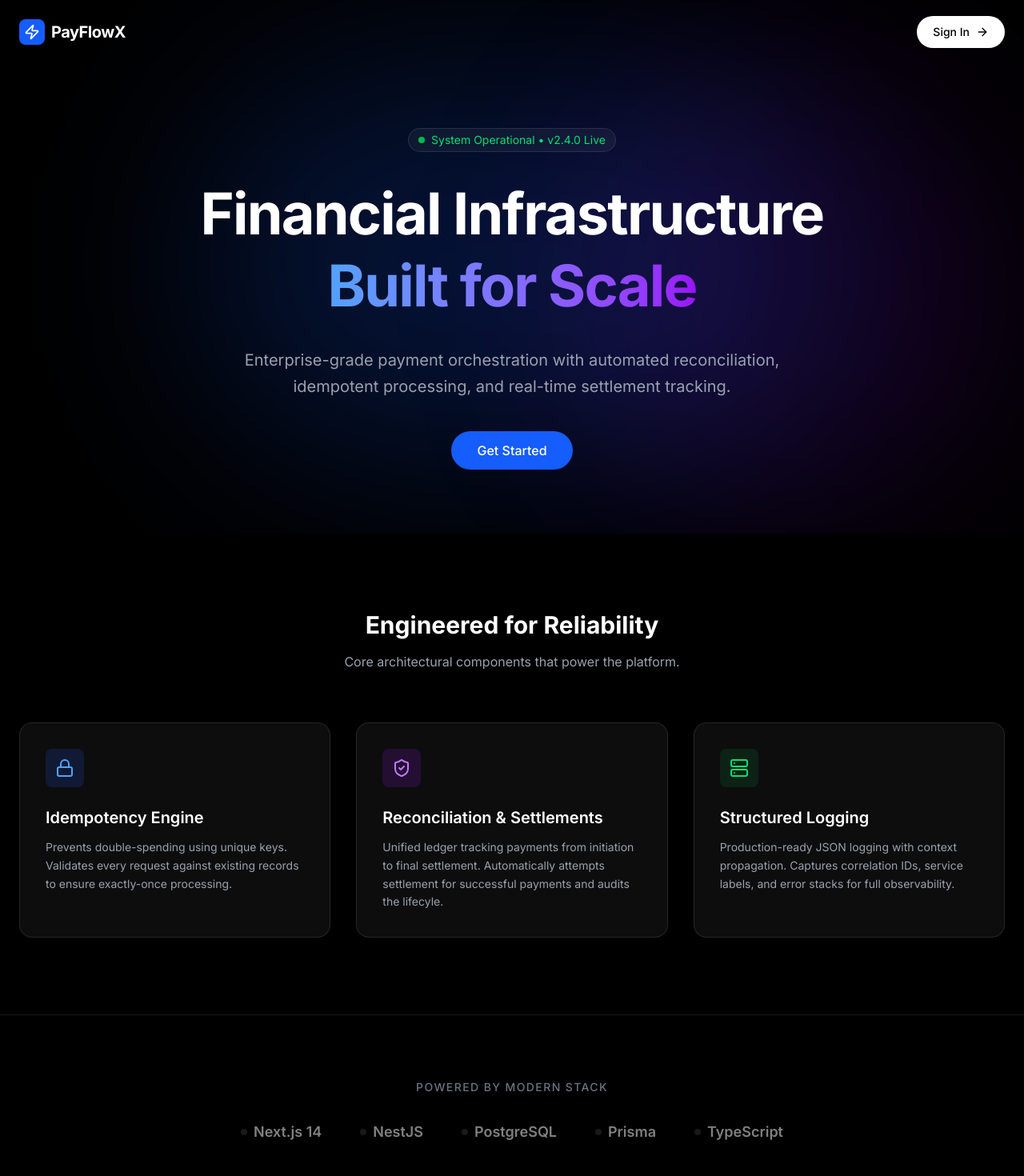
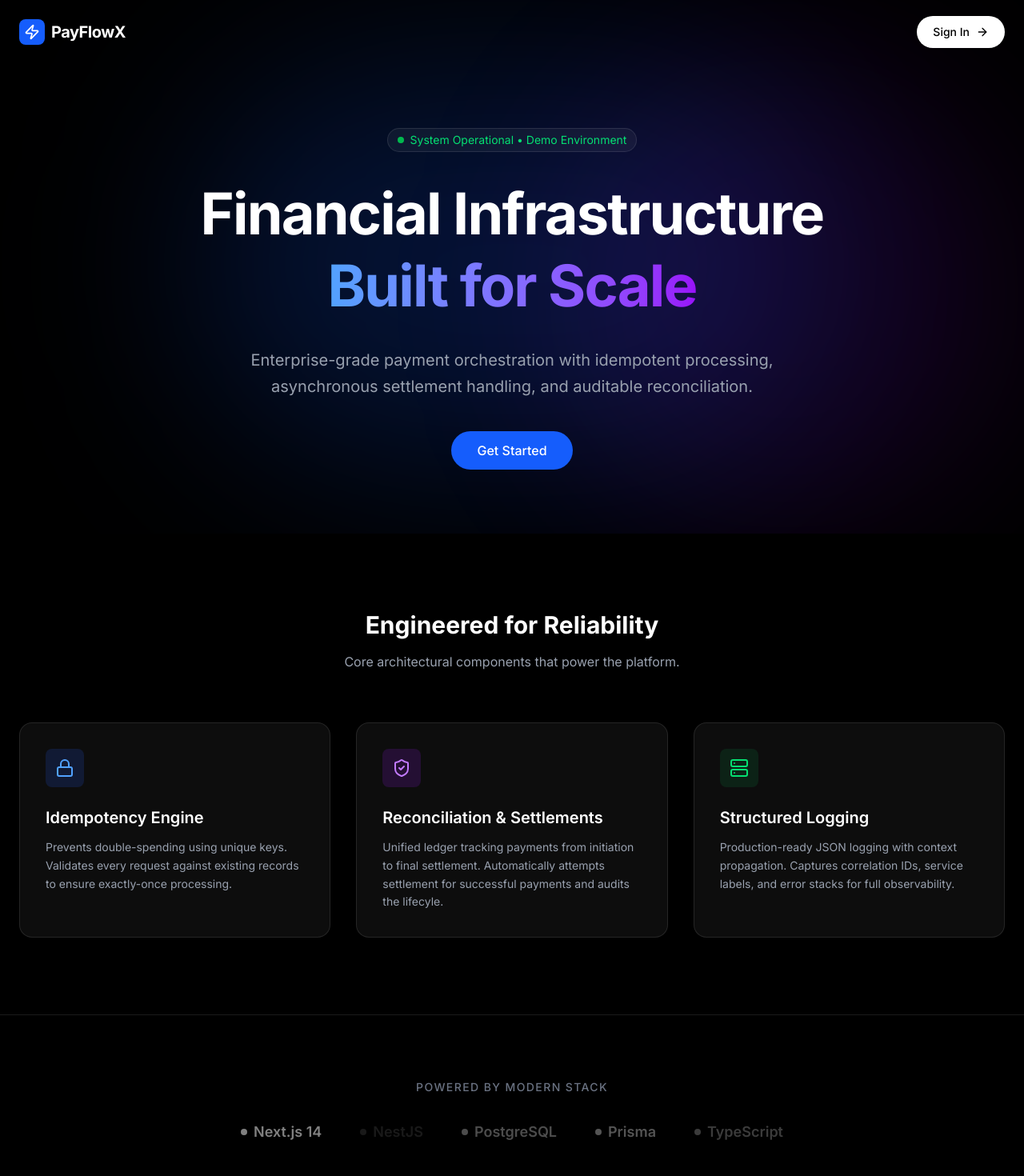
Before and after one commit to Kashinath-Kesale/payflowx, a Next.js app in the folder frontend/: page / in a window 1280 px wide. Shown: the top 1470 px of the page at 80% size. Built offline with nearby package versions, Linux system fonts and the light colour scheme.

Commit message:
Enhance dashboard UI and update landing page

```diff
--- a/frontend/src/app/(dashboard)/dashboard/page.tsx
+++ b/frontend/src/app/(dashboard)/dashboard/page.tsx
@@ -49,7 +49,8 @@ export default function Dashboard() {
 
   return (
     <div className="p-8">
-      <h1 className="text-2xl font-bold mb-6">Dashboard Overview</h1>
+      <h1 className="text-2xl font-bold text-gray-900">Financial Overview</h1>
+      <p className="text-gray-500 mt-1 mb-6">Real-time insights into your payment flows.</p>
 
       <div className="grid grid-cols-1 md:grid-cols-2 lg:grid-cols-4 gap-6">
         {/* Revenue Card */}
--- a/frontend/src/app/(dashboard)/payments/page.tsx
+++ b/frontend/src/app/(dashboard)/payments/page.tsx
@@ -109,16 +109,17 @@ export default function PaymentsPage() {
     return (
         <ProtectedRoute>
             <div className="max-w-6xl mx-auto">
-                <div className="flex justify-between items-center mb-8">
-                    <h1 className="text-2xl font-bold text-gray-900">Payments</h1>
+                <div className="flex flex-col mb-8">
+                    <h1 className="text-2xl font-bold text-gray-900">Transaction Management</h1>
+                    <p className="text-gray-500 mt-1">Create new payments and view transaction history.</p>
                 </div>
 
                 {/* Create Payment Card */}
                 <div className="bg-white p-6 rounded-xl shadow-sm border border-gray-100 mb-8">
                     <h2 className="text-sm font-semibold text-gray-700 mb-4 uppercase tracking-wider">Create New Payment</h2>
-                    <div className="flex gap-4">
+                    <div className="flex flex-col sm:flex-row gap-4">
                         <select
-                            className="flex-1 border border-gray-300 rounded-lg px-4 py-2 focus:ring-2 focus:ring-blue-500 focus:border-transparent outline-none transition-all bg-white"
+                            className="w-full sm:flex-1 border border-gray-300 rounded-lg px-4 py-2 focus:ring-2 focus:ring-blue-500 focus:border-transparent outline-none transition-all bg-white"
                             value={merchantId}
                             onChange={(e) => setMerchantId(e.target.value)}
                         >
@@ -134,14 +135,14 @@ export default function PaymentsPage() {
                             placeholder="Amount (₹)"
                             type="number"
                             min="1"
-                            className="w-48 border border-gray-300 rounded-lg px-4 py-2 focus:ring-2 focus:ring-blue-500 focus:border-transparent outline-none transition-all"
+                            className="w-full sm:w-48 border border-gray-300 rounded-lg px-4 py-2 focus:ring-2 focus:ring-blue-500 focus:border-transparent outline-none transition-all"
                             value={amount}
                             onChange={(e) => setAmount(e.target.value)}
                         />
                         <button
                             onClick={createPayment}
                             disabled={loading}
-                            className="bg-gray-900 text-white px-6 py-2 rounded-lg font-medium hover:bg-gray-800 transition-colors disabled:opacity-50"
+                            className="w-full sm:w-auto bg-gray-900 text-white px-6 py-2 rounded-lg font-medium hover:bg-gray-800 transition-colors disabled:opacity-50"
                         >
                             {loading ? 'Processing...' : 'Create Payment'}
                         </button>
--- a/frontend/src/app/(dashboard)/reconciliation/page.tsx
+++ b/frontend/src/app/(dashboard)/reconciliation/page.tsx
@@ -40,8 +40,11 @@ export default function ReconciliationPage() {
   return (
     <ProtectedRoute>
       <div className="max-w-6xl mx-auto">
-        <div className="flex items-center justify-between mb-8">
-          <h1 className="text-2xl font-bold text-gray-900">Reconciliation</h1>
+        <div className="flex flex-col md:flex-row md:items-center justify-between gap-4 mb-8">
+          <div>
+            <h1 className="text-2xl font-bold text-gray-900">Discrepancy Analysis</h1>
+            <p className="text-gray-500 mt-1">Audit report ensuring financial correctness.</p>
+          </div>
           <div className="relative group">
             <button
               onClick={fetchData}
--- a/frontend/src/app/(dashboard)/settlements/page.tsx
+++ b/frontend/src/app/(dashboard)/settlements/page.tsx
@@ -51,8 +51,11 @@ export default function SettlementsPage() {
     return (
         <ProtectedRoute>
             <div className="max-w-6xl mx-auto">
-                <div className="flex justify-between items-center mb-8">
-                    <h1 className="text-2xl font-bold text-gray-900">Settlements</h1>
+                <div className="flex flex-col md:flex-row md:items-center justify-between gap-4 mb-8">
+                    <div>
+                        <h1 className="text-2xl font-bold text-gray-900">Settlement Batches</h1>
+                        <p className="text-gray-500 mt-1">Track payouts and bank transfer statuses.</p>
+                    </div>
                     <div className="relative group">
                         <button
                             onClick={processSettlements}
--- a/frontend/src/app/page.tsx
+++ b/frontend/src/app/page.tsx
@@ -51,7 +51,7 @@ export default function LandingPage() {
                 <div className="max-w-7xl mx-auto px-6 relative z-10 text-center">
                     <div className="inline-flex items-center gap-2 px-3 py-1 rounded-full bg-white/5 border border-white/10 text-sm text-green-400 mb-8 animate-fade-in-up" title="Real-time system status indicator">
                         <span className="flex w-2 h-2 rounded-full bg-green-500 animate-pulse"></span>
-                        System Operational • v2.4.0 Live
+                        System Operational • Demo Environment
                     </div>
 
                     <h1 className="text-4xl md:text-6xl lg:text-7xl font-bold tracking-tight mb-8 leading-tight">
@@ -62,7 +62,7 @@ export default function LandingPage() {
                     </h1>
 
                     <p className="text-xl text-gray-400 max-w-2xl mx-auto mb-10 leading-relaxed">
-                        Enterprise-grade payment orchestration with automated reconciliation, idempotent processing, and real-time settlement tracking.
+                        Enterprise-grade payment orchestration with idempotent processing, asynchronous settlement handling, and auditable reconciliation.
                     </p>
 
                     <div className="flex flex-col sm:flex-row items-center justify-center gap-4">
@@ -126,11 +126,11 @@ export default function LandingPage() {
                 <div className="max-w-7xl mx-auto px-6 text-center">
                     <p className="text-sm font-medium text-gray-500 mb-8 uppercase tracking-widest">Powered By Modern Stack</p>
                     <div className="flex flex-wrap justify-center items-center gap-12 grayscale opacity-50 hover:grayscale-0 hover:opacity-100 transition-all duration-500">
-                        <TechBadge name="Next.js 14" />
-                        <TechBadge name="NestJS" />
-                        <TechBadge name="PostgreSQL" />
-                        <TechBadge name="Prisma" />
-                        <TechBadge name="TypeScript" />
+                        <TechBadge name="Next.js 14" color="text-white" />
+                        <TechBadge name="NestJS" color="text-red-600" />
+                        <TechBadge name="PostgreSQL" color="text-blue-400" />
+                        <TechBadge name="Prisma" color="text-cyan-400" />
+                        <TechBadge name="TypeScript" color="text-blue-500" />
                     </div>
                 </div>
             </section>
@@ -145,11 +145,11 @@ export default function LandingPage() {
     );
 }
 
-function TechBadge({ name }: { name: string }) {
+function TechBadge({ name, color }: { name: string; color: string }) {
     return (
         <div className="flex items-center gap-2">
-            <div className="w-2 h-2 rounded-full bg-white/20"></div>
-            <span className="text-lg font-semibold text-white">{name}</span>
+            <div className={`w-2 h-2 rounded-full bg-current ${color}`}></div>
+            <span className={`text-lg font-semibold ${color}`}>{name}</span>
         </div>
     )
 }
--- a/frontend/src/components/Topbar.tsx
+++ b/frontend/src/components/Topbar.tsx
@@ -1,7 +1,9 @@
 'use client';
 
-import { usePathname } from "next/navigation";
-import { Menu } from "lucide-react";
+import { usePathname, useRouter } from "next/navigation";
+import { Menu, LogOut } from "lucide-react";
+import { logout } from "../lib/auth";
+import { toast } from "sonner";
 
 interface TopbarProps {
     onMenuClick: () => void;
@@ -9,16 +11,21 @@ interface TopbarProps {
 
 export default function Topbar({ onMenuClick }: TopbarProps) {
     const pathname = usePathname();
+    const router = useRouter();
 
-    // Map pathnames to titles
     const getTitle = () => {
         if (pathname === '/') return 'Dashboard';
 
-        // Remove leading slash and capitalize first letter
         const path = pathname.split('/')[1];
         if (!path) return 'Dashboard';
 
         return path.charAt(0).toUpperCase() + path.slice(1);
+    };
+
+    const handleLogout = () => {
+        logout();
+        toast.success("Logged out successfully");
+        router.push('/');
     };
 
     return (
@@ -34,8 +41,13 @@ export default function Topbar({ onMenuClick }: TopbarProps) {
             </div>
 
             <div className="flex items-center space-x-4">
-                <div className="h-8 w-8 rounded-full bg-gray-200"></div>
-                {/* Add user profile / dropdown later */}
+                <button
+                    onClick={handleLogout}
+                    className="p-2 text-red-600 bg-red-50 hover:bg-red-100 transition-colors rounded-full"
+                    title="Logout"
+                >
+                    <LogOut className="w-5 h-5" />
+                </button>
             </div>
         </header>
     );
```
Also changed, not shown: 1 other file (tests, documents, lock files or other folders).
